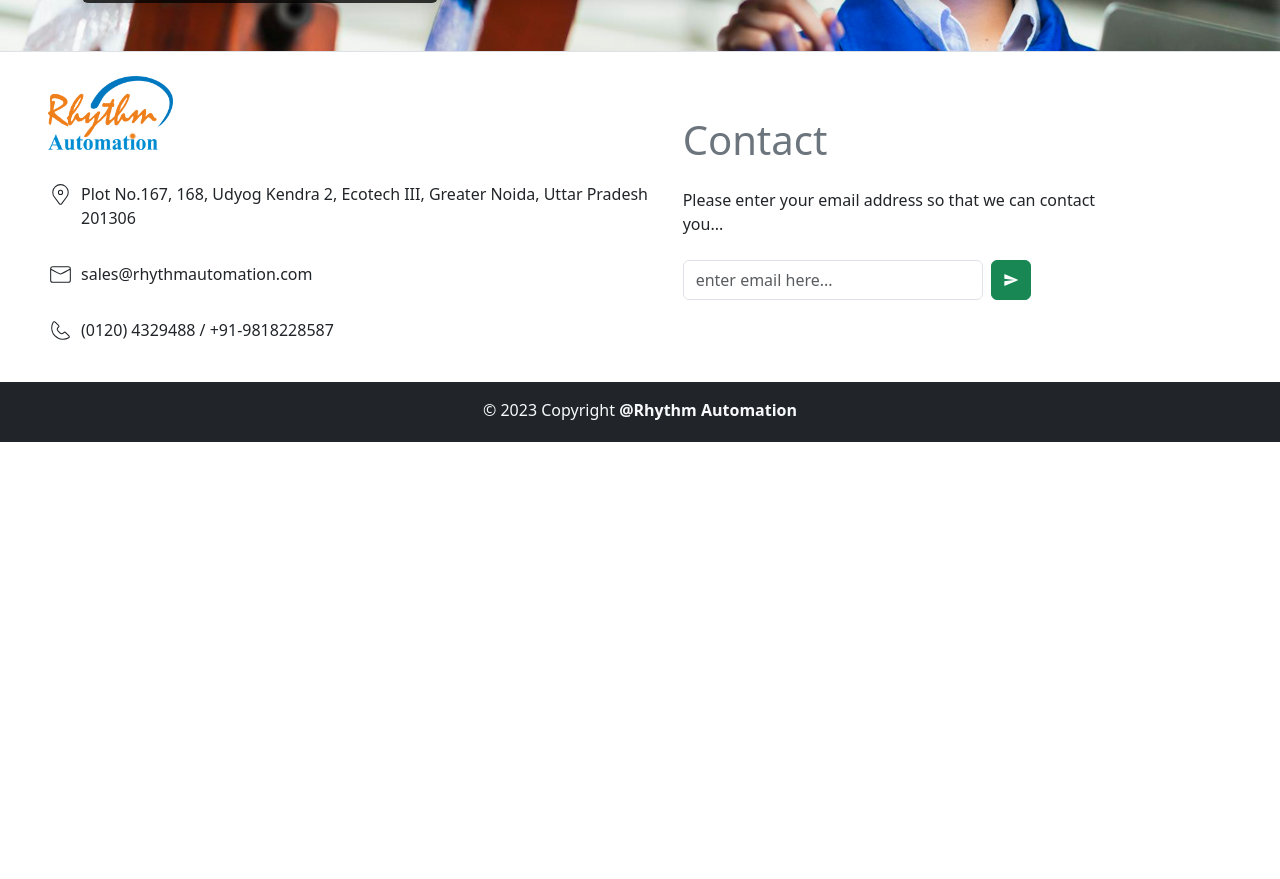
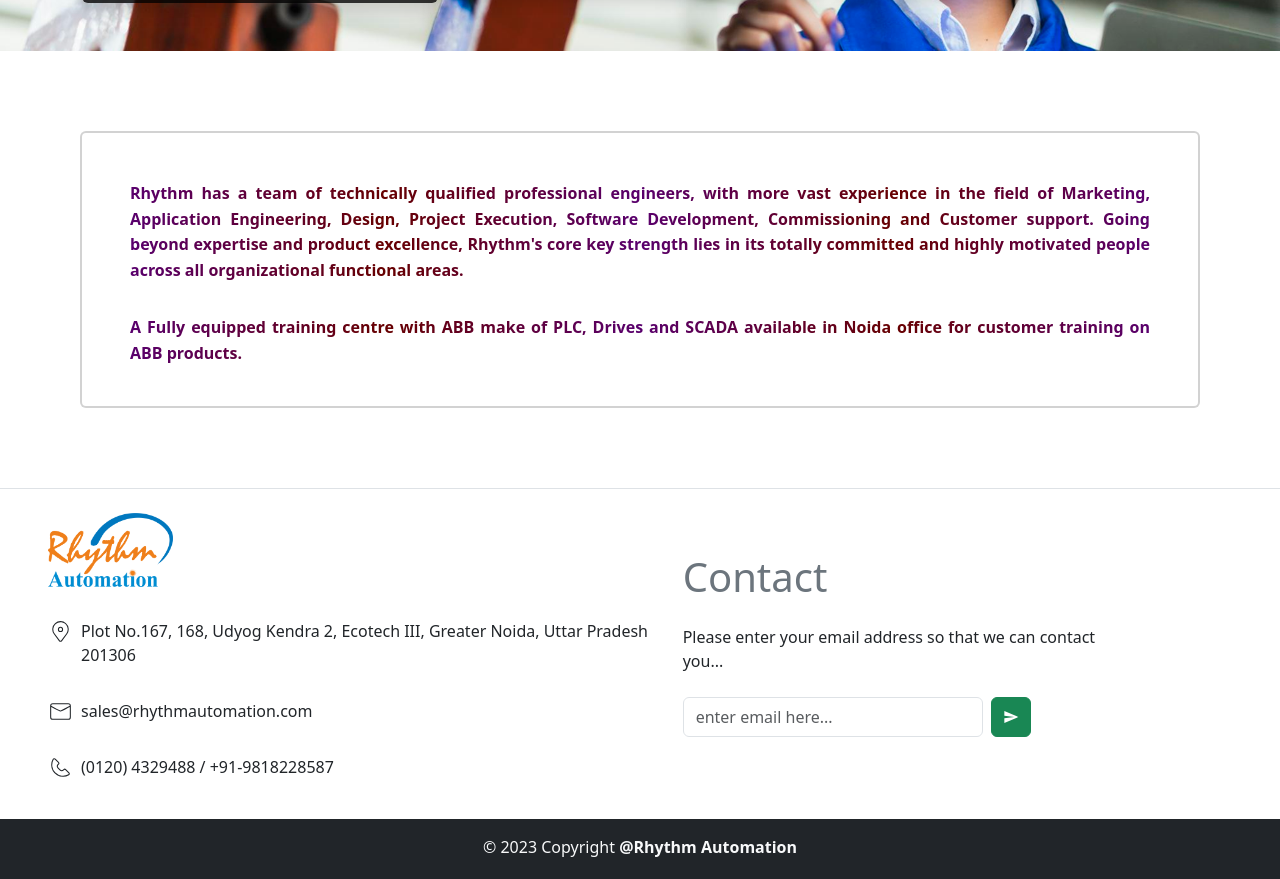
Before and after one commit to kratika-sharma-web/rhythm-automation-temp, a React (Vite) app: page / in a window 1280 px wide. Shown: the part 4600-5479 px from the top of the page. Before the commit the page ends 5042 px from the top, so only its background shows below. Built offline with nearby package versions, Linux system fonts and the light colour scheme.

Commit message:
updated content and images (update 9)

```diff
--- a/src/AboutUs.jsx
+++ b/src/AboutUs.jsx
@@ -104,15 +104,19 @@
                             </p>
                             <br />
                             <p style={{ background: "linear-gradient(45deg, #940000ff, #70008aff)", WebkitBackgroundClip: "text", WebkitTextFillColor: "transparent" }}>
+                                Rhythm has a fully equipped workshop and lab at Noida with complete Automation system design and manufacturing facility from panel fabrication to FAT (Factory Acceptance Test) of Drives, PLC, DCS, SCADA SYSTEMS, PCCs, MCCs, APFCs, Instrumentation & Slip power recovery systems for slip ring motors.
+                            </p>
+                            <br />
+                            <p style={{ background: "linear-gradient(45deg, #70008aff, #940000ff)", WebkitBackgroundClip: "text", WebkitTextFillColor: "transparent" }}>
                                 With a team of skilled professionals at the helm, the company can provide exceptional service and support to its clients, meeting their unique needs and exceeding their expectations. From concept to delivery, the company is motivated to provide world-class solutions that help its clients achieve their goals and succeed in their respective industries.
                             </p>
                             <br />
-                            <p style={{ background: "linear-gradient(45deg, #70008aff, #940000ff)", WebkitBackgroundClip: "text", WebkitTextFillColor: "transparent" }}>
+                            <p style={{ background: "linear-gradient(45deg, #940000ff, #70008aff)", WebkitBackgroundClip: "text", WebkitTextFillColor: "transparent" }}>
                                 It has a full fledged design & engineering division with latest tools like AutoCad & Eplan to ensure drawings and documentation to meet the requirements of the client. Latest ABB selection softwares are used to ensure proper sizing & optimum solutions to the customers.
                             </p>
                             <br />
-                            <p style={{ background: "linear-gradient(45deg, #940000ff, #70008aff)", WebkitBackgroundClip: "text", WebkitTextFillColor: "transparent" }}>
-                                A well trained E&C team offers services in preparing Layout Drawings of Electrical Rooms, Operator Cabins and floor plans considering the Process Requirements, supervision of erection, cabling and commissioning of Drives and PLC / MMI Automation electrics including MCC's, Operator stations.
+                            <p style={{ background: "linear-gradient(45deg, #70008aff, #940000ff)", WebkitBackgroundClip: "text", WebkitTextFillColor: "transparent" }}>
+                                A well trained E&C team offers services in preparing Layout Drawings of Electrical Rooms, Operator Cabins and floor plans considering the Process Requirements, supervision of erection, cabling and commissioning of Drives and PLC / MMI Automation electrics including MCC's, Operator stations. A strong team with highly qualified and experienced engineers can meet any complex software requirements of the process. The team offers support in developing PLC software, SCADA developments and custom built PC based software.
                             </p>
                         </strong>
                     </div>
--- a/src/ContactUs.jsx
+++ b/src/ContactUs.jsx
@@ -61,6 +61,30 @@
                             </div>
                         </div>
                     </div>
+                    <div className="col-md-6 col-sm-12">
+                        <div className="border rounded p-1" style={{ width: "100%", height: "100%" }}>
+                            <div className="card rounded border-2 p-1" style={{ width: "100%", height: "100%" }}>
+                                <div className="border rounded p-1 d-flex align-items-center justify-content-center" style={{ width: "100%", height: "100%" }}>
+                                    <div className="pt-3 pb-2 d-flex flex-column px-3 align-items-center justify-content-center">
+                                        <img src="/qr.jpg" alt="QR Code" width={200} />
+                                        <p>Scan to Chat with Our Experts</p>
+                                    </div>
+                                </div>
+                            </div>
+                        </div>
+                    </div>
+                    <div className="col-md-6 col-sm-12">
+                        <div className="border rounded p-1" style={{ width: "100%", height: "100%" }}>
+                            <div className="card rounded border-2 p-1" style={{ width: "100%", height: "100%" }}>
+                                <div className="border rounded p-1 d-flex align-items-center justify-content-center" style={{ width: "100%", height: "100%" }}>
+                                    <div className="pt-3 pb-2 d-flex flex-column px-3 align-items-center justify-content-center">
+                                        <img src="/qr.jpg" alt="QR Code" width={200} />
+                                        <p>Scan to Connect with our Team</p>
+                                    </div>
+                                </div>
+                            </div>
+                        </div>
+                    </div>
                 </div>
             </div>
             <h1 className="text-center display-4 pt-5" style={{ fontFamily: "'Poppins', serif", fontWeight: "500", letterSpacing: "1px", lineHeight: "1.4" }}>
--- a/src/homePage.jsx
+++ b/src/homePage.jsx
@@ -262,6 +262,20 @@
                     </div>
                 </div>
             </div>
+            <div className="conatiner" style={{ marginTop: "5rem", marginBottom: "5rem", marginLeft: "5rem", marginRight: "5rem" }}>
+                <div className="card border-2 rounded" style={{ width: "100%" }}>
+                    <div className="d-flex flex-column flex-md-row align-items-center justify-content-center pt-5 px-5 pb-4">
+                        <strong className="fw-semibold" style={{ display: "inline-block", lineHeight: "1.6", textAlign: "justify" }}>
+                            <p className="pb-3" style={{ background: "linear-gradient(90deg, #59006dff, #670000ff, #59006dff, #670000ff, #59006dff)", WebkitBackgroundClip: "text", WebkitTextFillColor: "transparent" }}>
+                                Rhythm has a team of technically qualified professional engineers, with more vast experience in the field of Marketing, Application Engineering, Design, Project Execution, Software Development, Commissioning and Customer support. Going beyond expertise and product excellence, Rhythm's core key strength lies in its totally committed and highly motivated people across all organizational functional areas.
+                            </p>
+                            <p style={{ background: "linear-gradient(90deg, #59006dff, #670000ff, #59006dff, #670000ff, #59006dff)", WebkitBackgroundClip: "text", WebkitTextFillColor: "transparent" }}>
+                                A Fully equipped training centre with ABB make of PLC, Drives and SCADA available in Noida office for customer training on ABB products.
+                            </p>
+                        </strong>
+                    </div>
+                </div>
+            </div>
         </>
     )
 }
```
